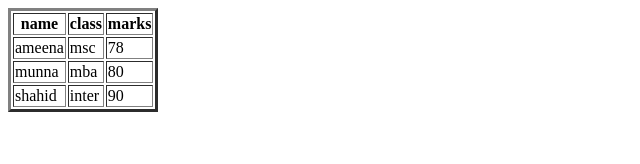
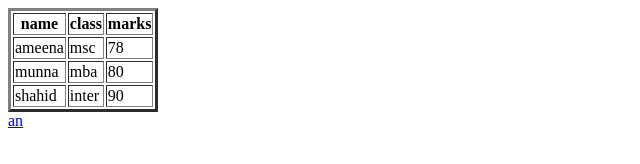
Before and after one commit to Ameena5/day5table, a plain HTML site: page index.html in a window 1280 px wide. Shown: the full height of the page, 0-640 px from the left. Drawn offline with Linux system fonts and the light colour scheme.

Commit message:
Update index.html

```diff
--- a/index.html
+++ b/index.html
@@ -54,5 +54,6 @@ inter
 </td>
 </tr>
 </table>
+  <a href="table.html">an</a>
 </body>
 </html>
```
